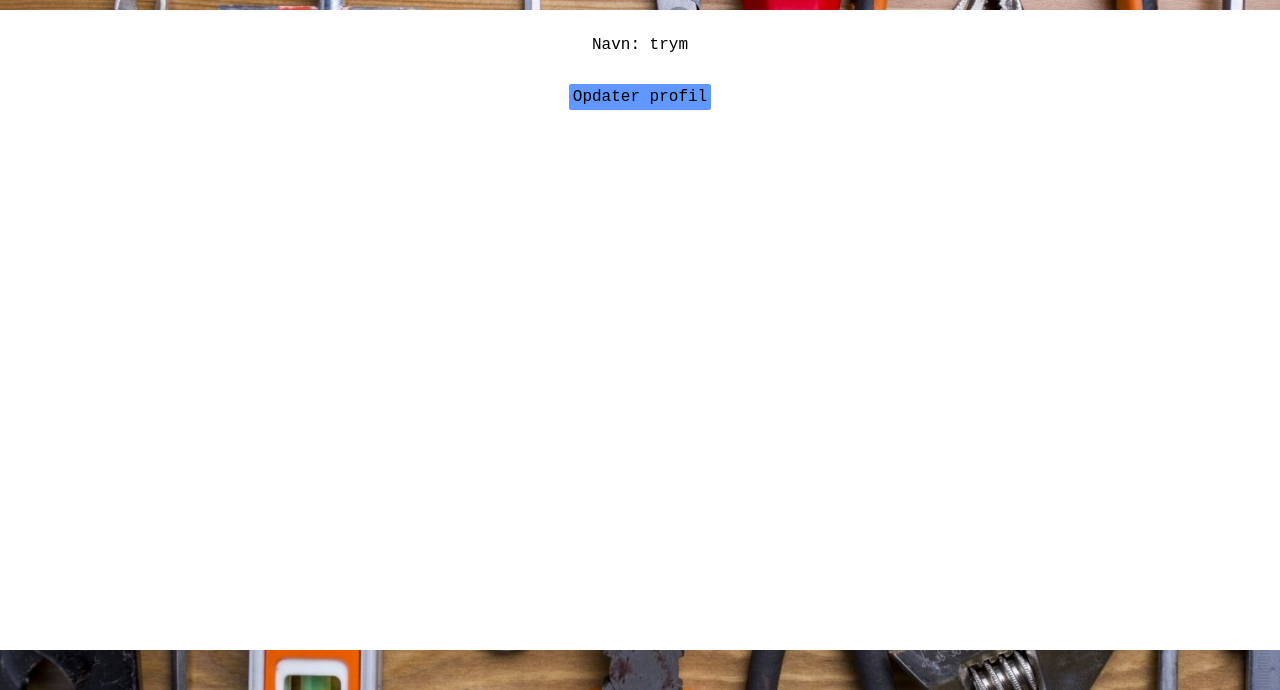
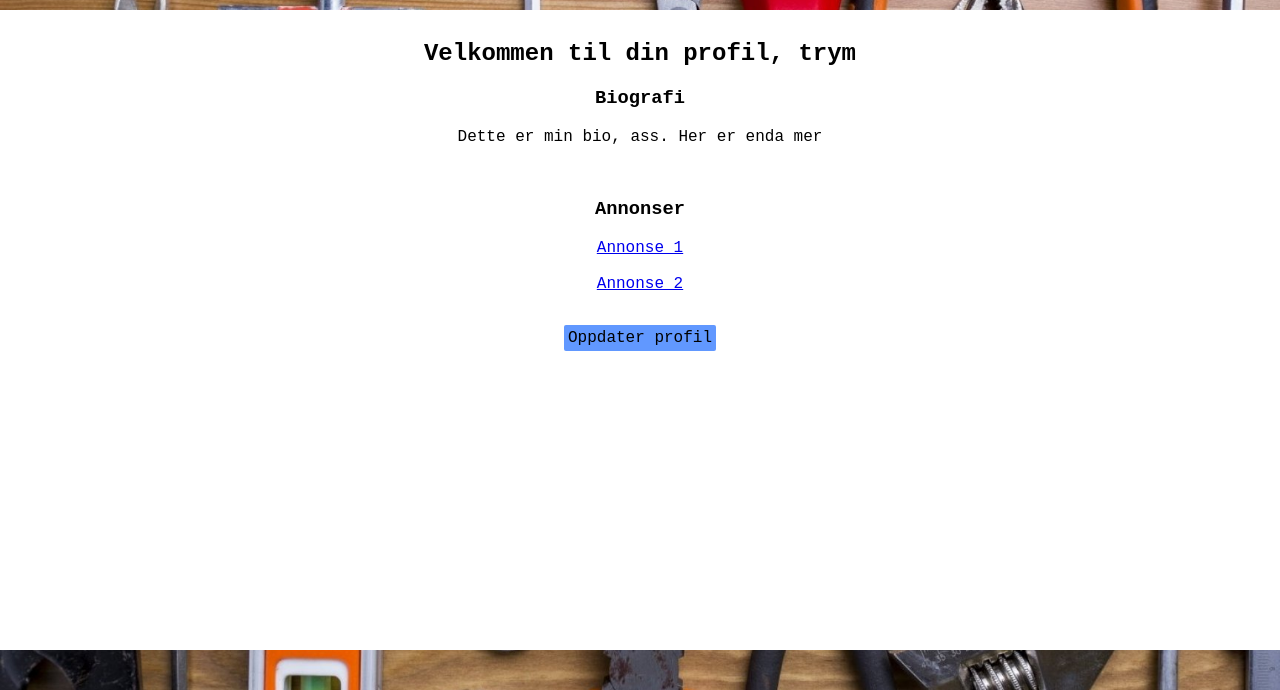
Before and after one commit to andreastande/Verktoy, a Django app: page /users/profile in a window 1280 px wide. Shown: the part 88-778 px from the top of the page. Run offline with Django 3.2, Linux system fonts and the light colour scheme; a user stored in the database is signed in; data comes from the database, SQL or seed files in the repository.

Commit message:
Add bio and listing to my profile page #10

```diff
--- a/verktoy_project/users/templates/users/my_profile.html
+++ b/verktoy_project/users/templates/users/my_profile.html
@@ -2,10 +2,27 @@
 {% block title %} Min profil {% endblock title%}
 {% block content %}
     <div>
-        <p>Navn: {{user.username}}</p>
+        <h2>Velkommen til din profil, {{user.username}}</h2>
+
+        <div>
+            <h3>Biografi</h3>
+            <p>
+                {{profile.bio}}
+            </p>
+        </div>
+
         <br>
-        <!--Vis bio-->
-        <a href="{% url 'users:update_profile' %}" class="knapp">Opdater profil</a>
+
+        <div>
+            <h3>Annonser</h3>
+            {% for listing in listings %}
+            <a href="{% url 'homepage:listing' listing_id=listing.id %}">{{listing.title}}</a>
+            <br>
+            <br>
+            {% endfor %}
+        </div>
+        <br>
+        <a href="{% url 'users:update_profile' %}" class="knapp">Oppdater profil</a>
     </div>
 
 {% endblock content %}
--- a/verktoy_project/users/views.py
+++ b/verktoy_project/users/views.py
@@ -36,13 +36,15 @@ def signup(request):
 @login_required
 def my_profile(request):
     current_user = request.user
-    context = {'user': current_user}
+    user_listings = current_user.listing_set.all()
+    user_profile = current_user.profile
+
+    context = {'user': current_user, 'listings': user_listings, 'profile': user_profile}
     return render(request, 'users/my_profile.html', context)
 
 @login_required
 def profile(request, userstring):
     requested_user = User.objects.get(username = userstring)
-
     user_listings = requested_user.listing_set.all()
     user_profile = requested_user.profile
 
```
